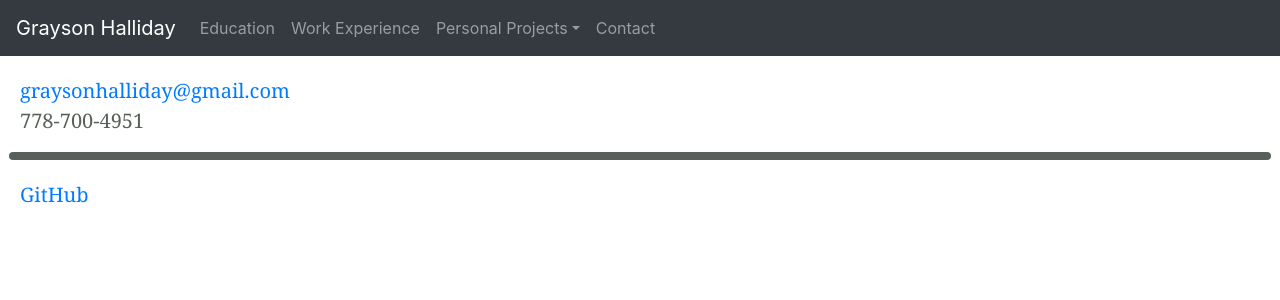
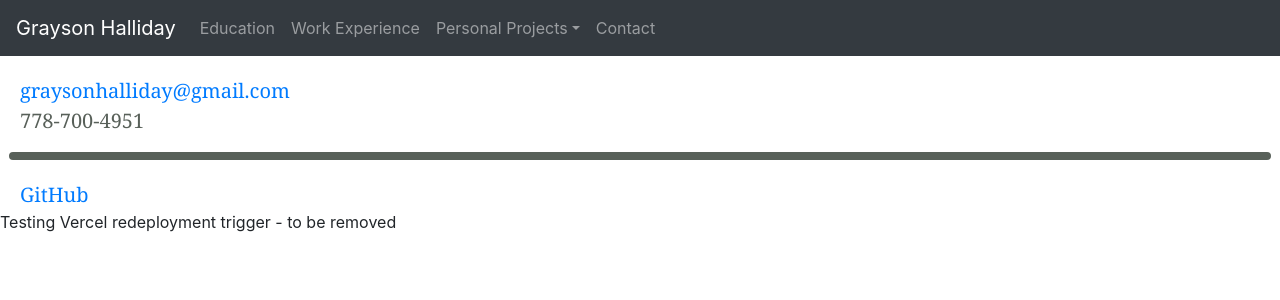
Before and after one commit to ghalliday553/graysonhalliday.com, a React (Create React App) app: page /contact in a window 1280 px wide. Shown: the top 300 px of the page. Built offline with nearby package versions, Linux system fonts and the light colour scheme.

Commit message:
Added text to test Vercel's redeployment functionality

```diff
--- a/src/Components/ContactComponent.js
+++ b/src/Components/ContactComponent.js
@@ -13,6 +13,7 @@ class ProjectComponent extends React.Component {
                 <div className="ContactText">
                     <a href="https://github.com/ghalliday553">GitHub</a>
                 </div>
+                <p>Testing Vercel redeployment trigger - to be removed</p>
             </div>
         )
     }
```
